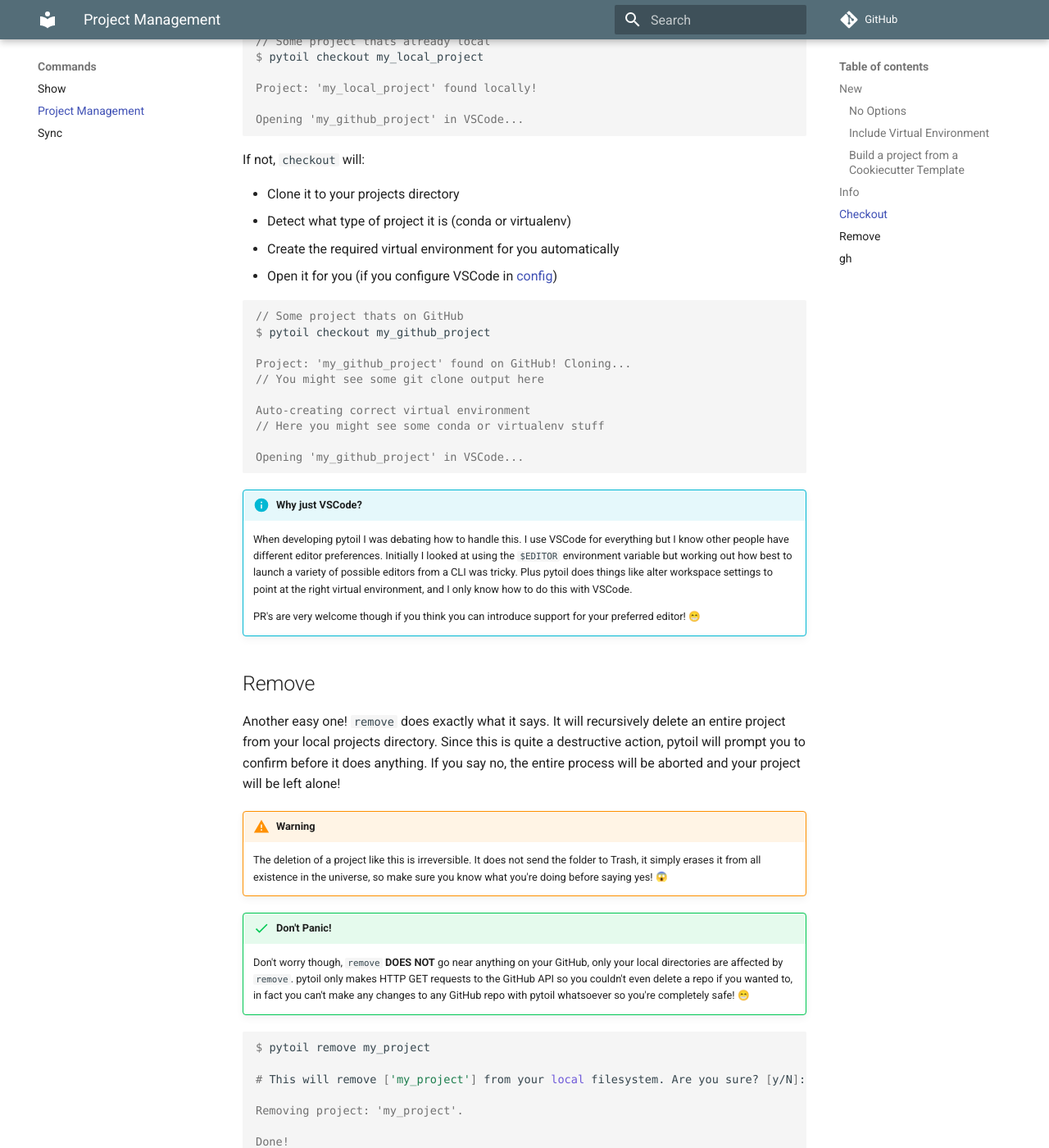
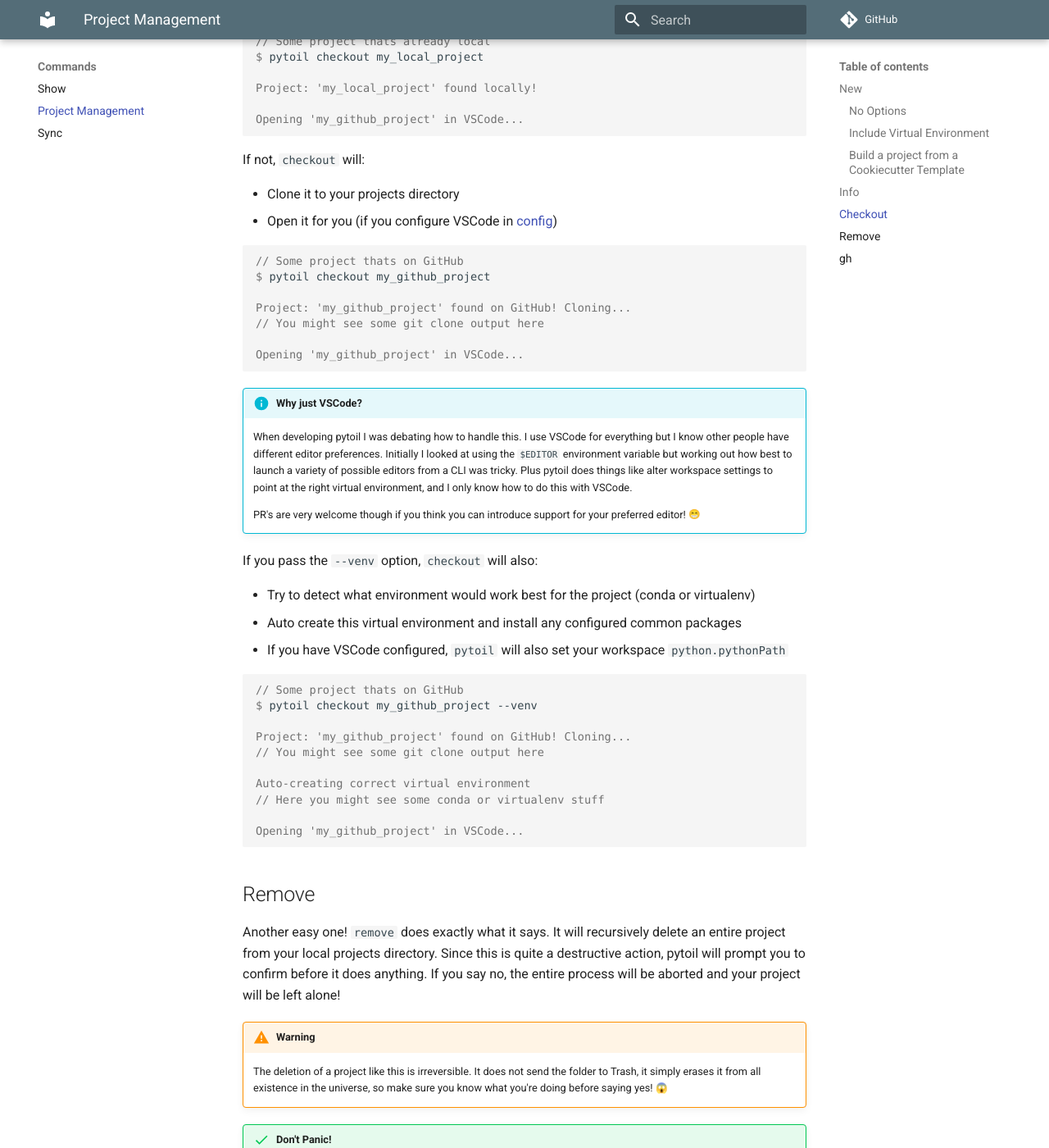
Before and after one commit to FollowTheProcess/pytoil, an MkDocs documentation site: the page built from docs/commands/project.md, in a window 1280 px wide and 1400 px high, scrolled down 3179 px. Shown: the whole window at 82% size. Built offline with MkDocs 1.6.1 and Material for MkDocs 9.7.7, drawn with Linux system fonts in a browser that asks for light colours; emoji names are drawn with the system emoji font; some web fonts are replaced; comment, search, counter and statistics services are not loaded.

Commit message:
Change default behaviour for `checkout`.
Brought `checkout` in line with `new` in that a virtual
environment is only created if specifically requested with the
`--venv` option.

````diff
--- a/docs/commands/project.md
+++ b/docs/commands/project.md
@@ -157,8 +157,6 @@ Opening 'my_github_project' in VSCode...
 If not, `checkout` will:
 
 * Clone it to your projects directory
-* Detect what type of project it is (conda or virtualenv)
-* Create the required virtual environment for you automatically
 * Open it for you (if you configure VSCode in [config])
 
 <div class="termy">
@@ -183,6 +178,29 @@ Opening 'my_github_project' in VSCode...
     When developing pytoil I was debating how to handle this. I use VSCode for everything but I know other people have different editor preferences. Initially I looked at using the `$EDITOR` environment variable but working out how best to launch a variety of possible editors from a CLI was tricky. Plus pytoil does things like alter workspace settings to point at the right virtual environment, and I only know how to do this with VSCode.
 
     PR's are very welcome though if you think you can introduce support for your preferred editor! :grin:
+
+If you pass the `--venv` option, `checkout` will also:
+
+* Try to detect what environment would work best for the project (conda or virtualenv)
+* Auto create this virtual environment and install any configured common packages
+* If you have VSCode configured, `pytoil` will also set your workspace `python.pythonPath`
+
+<div class="termy">
+
+```console
+// Some project thats on GitHub
+$ pytoil checkout my_github_project --venv
+
+Project: 'my_github_project' found on GitHub! Cloning...
+// You might see some git clone output here
+
+Auto-creating correct virtual environment
+// Here you might see some conda or virtualenv stuff
+
+Opening 'my_github_project' in VSCode...
+```
+
+</div>
 
 ## Remove
 
````
Also changed, not shown: other parts of docs/commands/project.md (+0 -3 lines), CHANGELOG.md (+4 -0 lines), TODO.md (+1 -1 lines), docs/index.md (+0 -1 lines), 1 other file.
